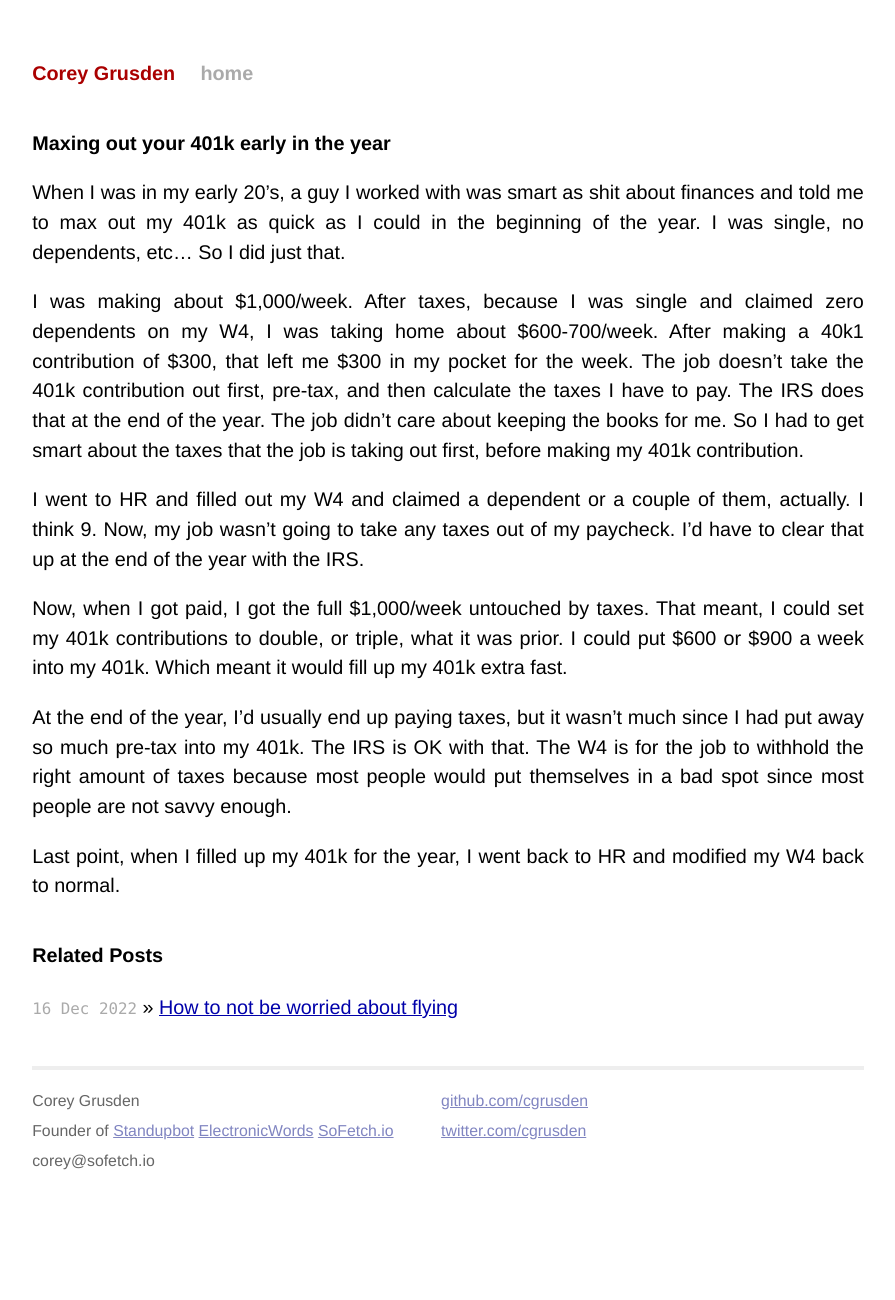
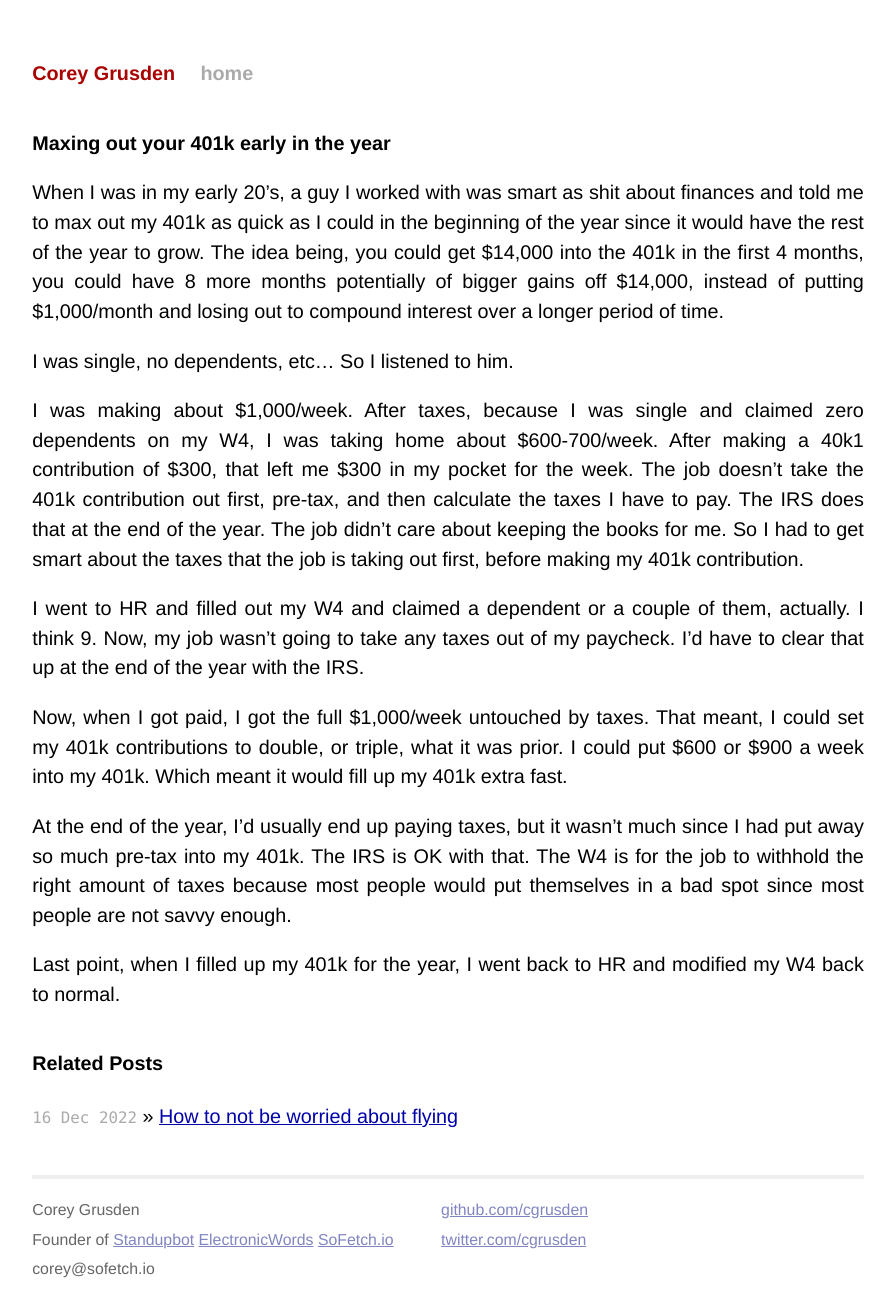
Before and after one commit to cgrusden/cgrusden.github.io, a Jekyll site: the page built from _posts/2022-12-17-maxing-out-your-401k-early-in-the-year.md, in a window 1280 px wide. Shown: the whole page, without its empty margins (192-1087 px from the left). Built offline with Jekyll 4.4.1, drawn with Linux system fonts in a browser that asks for light colours; before the commit the page ends 1191 px from its top, so only the background shows below that.

Commit message:
Update 401k post

```diff
--- a/_posts/2022-12-17-maxing-out-your-401k-early-in-the-year.md
+++ b/_posts/2022-12-17-maxing-out-your-401k-early-in-the-year.md
@@ -9,7 +9,9 @@ image_alt:
 ---
 
 # Maxing out your 401k early in the year
-When I was in my early 20’s, a guy I worked with was smart as shit about finances and told me to max out my 401k as quick as I could in the beginning of the year. I was single, no dependents, etc… So I did just that.
+When I was in my early 20’s, a guy I worked with was smart as shit about finances and told me to max out my 401k as quick as I could in the beginning of the year since it would have the rest of the year to grow. The idea being, you could get $14,000 into the 401k in the first 4 months, you could have 8 more months potentially of bigger gains off $14,000, instead of putting $1,000/month and losing out to compound interest over a longer period of time.
+
+I was single, no dependents, etc… So I listened to him.
 
 I was making about $1,000/week. After taxes, because I was single and claimed zero dependents on my W4, I was taking home about $600-700/week. After making a 40k1 contribution of $300, that left me $300 in my pocket for the week. The job doesn’t take the 401k contribution out first, pre-tax, and then calculate the taxes I have to pay. The IRS does that at the end of the year. The job didn’t care about keeping the books for me.  So I had to get smart about the taxes that the job is taking out first, before making my 401k contribution.
 
```
